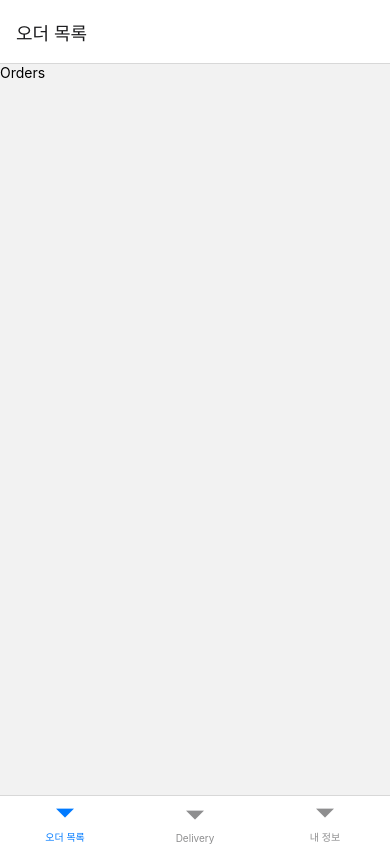
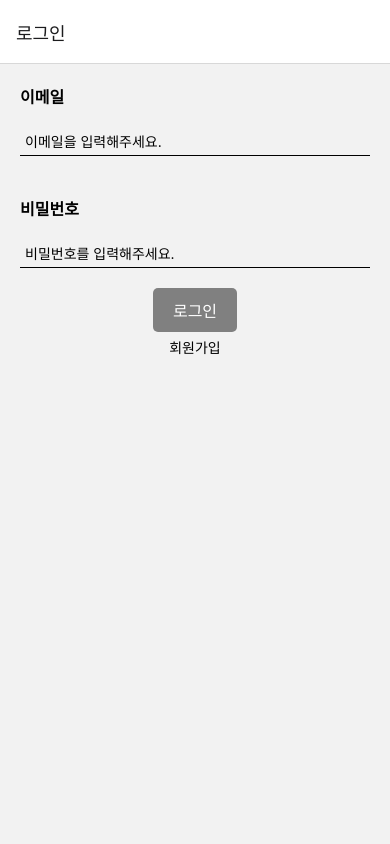
Before and after one commit to SungSeokMin/study_inflearn, a React Native app in the folder food-delivery-app/: screen /SignIn in a window 390 px wide. Built offline with nearby package versions, Linux system fonts and the light colour scheme.

Commit message:
로그인 화면 만들기

```diff
--- a/food-delivery-app/App.tsx
+++ b/food-delivery-app/App.tsx
@@ -26,7 +26,7 @@ const Tab = createBottomTabNavigator<LoggedInParamList>();
 const Stack = createNativeStackNavigator<RootStackParamList>();
 
 function App() {
-  const [isLoggedIn, setLoggedIn] = useState(true);
+  const [isLoggedIn, _] = useState(false);
 
   return (
     <NavigationContainer>
--- a/food-delivery-app/package.json
+++ b/food-delivery-app/package.json
@@ -16,7 +16,6 @@
     "@react-navigation/native-stack": "^6.9.17",
     "react": "18.2.0",
     "react-native": "0.73.2",
-    "react-native-flipper": "^0.212.0",
     "react-native-safe-area-context": "^4.8.2",
     "react-native-screens": "^3.29.0",
     "redux-flipper": "^2.0.2",
--- a/food-delivery-app/src/pages/signIn/SignIn.tsx
+++ b/food-delivery-app/src/pages/signIn/SignIn.tsx
@@ -1,13 +1,86 @@
-import {Text, View} from 'react-native';
+import {useCallback, useMemo, useState} from 'react';
+import {Pressable, StyleSheet, Text, TextInput, View} from 'react-native';
 
 type SignInProps = {};
 
 const SignIn = ({}: SignInProps) => {
+  const [email, setEmail] = useState('');
+  const [password, setPassword] = useState('');
+
+  const canGoNext = useMemo(() => !!email && !!password, [email, password]);
+
+  const onSubmit = useCallback(() => {}, []);
+
   return (
     <View>
-      <Text>SignIn</Text>
+      <View style={styles.inputWrapper}>
+        <Text style={styles.label}>이메일</Text>
+        <TextInput
+          style={styles.textInput}
+          onChangeText={setEmail}
+          placeholder="이메일을 입력해주세요."
+        />
+      </View>
+
+      <View style={styles.inputWrapper}>
+        <Text style={styles.label}>비밀번호</Text>
+        <TextInput
+          style={styles.textInput}
+          onChangeText={setPassword}
+          placeholder="비밀번호를 입력해주세요."
+        />
+      </View>
+
+      <View style={styles.buttonGroup}>
+        <Pressable
+          style={
+            !canGoNext
+              ? styles.loginButton
+              : StyleSheet.compose(styles.loginButton, styles.loginButtonActive)
+          }
+          onPress={onSubmit}
+          disabled={canGoNext}>
+          <Text style={styles.loginButtonText}>로그인</Text>
+        </Pressable>
+
+        <Pressable>
+          <Text>회원가입</Text>
+        </Pressable>
+      </View>
     </View>
   );
 };
 
+const styles = StyleSheet.create({
+  inputWrapper: {
+    padding: 20,
+  },
+  label: {
+    fontSize: 16,
+    fontWeight: 'bold',
+    marginBottom: 20,
+  },
+  textInput: {
+    padding: 5,
+    borderBottomWidth: StyleSheet.hairlineWidth,
+  },
+  buttonGroup: {
+    alignItems: 'center',
+  },
+  loginButton: {
+    paddingHorizontal: 20,
+    paddingVertical: 10,
+    marginBottom: 5,
+    backgroundColor: 'gray',
+    borderRadius: 5,
+  },
+  loginButtonActive: {
+    backgroundColor: 'blue',
+  },
+  loginButtonText: {
+    fontSize: 16,
+    color: 'white',
+  },
+});
+
 export default SignIn;
```
Also changed, not shown: 1 other file (tests, documents, lock files or other folders).
